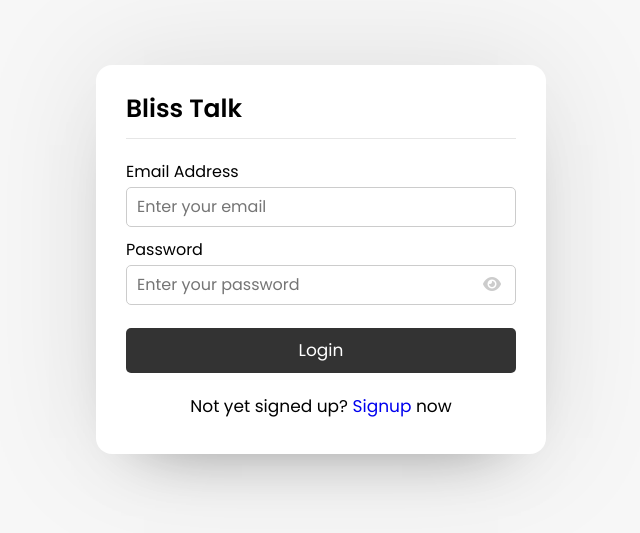
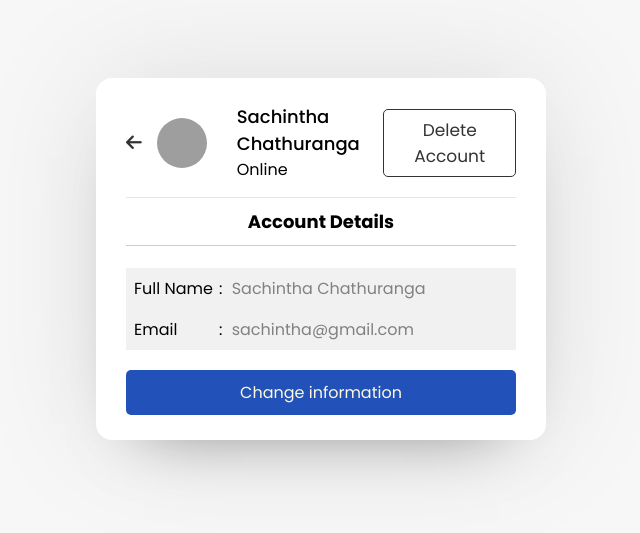
Before and after one commit to sachintha-chathuranga/Chat-App-Frontend, a React (Create React App) app: page /profile in a window 1280 px wide. Before the commit this address led to /login. Shown: the part 141-674 px from the top of the page, without its empty margins (319-959 px from the left). Built offline with nearby package versions, Linux system fonts and the light colour scheme; no server answers; grey boxes are pictures that could not be loaded.

Commit message:
add aws bucket feature to save image

```diff
--- a/src/apiCalls.js
+++ b/src/apiCalls.js
@@ -2,6 +2,7 @@ import axios from "axios";
 import { LoginFailure, LoginStart, LoginSuccess, LogOut, UpdateStart, UpdateFailure, ClearError } from "./context/AuthActions";
 
 const API_URL = process.env.REACT_APP_API_URL;
+const API_AWS_URL = process.env.REACT_APP_API_URL_AWS;
 
 export const loginCall = async (userCredintial, dispatch) =>{
     dispatch(LoginStart(userCredintial));
@@ -44,7 +45,7 @@ export const userDeleteCall = async (userCredintial, dispatch) =>{
     });
 }
 
-export const logOutCall = (userCredintial, dispatch) =>{
+export const logOutCall = async (userCredintial, dispatch) =>{
         axios.put(`${API_URL}${userCredintial.user_id}`, userCredintial).then(() =>{
             dispatch(LogOut());
             sessionStorage.removeItem("user");
@@ -55,3 +56,21 @@ export const logOutCall = (userCredintial, dispatch) =>{
 export const clearError = (dispatch) =>{
     dispatch(ClearError());
 }
+
+export const getSignRequest = async (file) =>{
+    try{
+        const res = await axios.get(`${API_AWS_URL}sign-s3?file_name=${encodeURIComponent(file.name)}&file_type=${file.type}`);
+        return res.data;
+    }catch(err){
+        return err.response.data;
+    }
+}
+
+export const uploadFile = async (file, signReq) =>{
+    try{
+        const res = await axios.put(signReq, file);
+        console.log(res.data);
+    }catch(err){
+        console.log(err);
+    }
+}
--- a/src/component/Friend.jsx
+++ b/src/component/Friend.jsx
@@ -4,6 +4,7 @@ import { AuthContext } from "../context/AuthContext";
 
 const API_URL = process.env.REACT_APP_API_URL;
 const PF = process.env.REACT_APP_PUBLIC_FOLDER;
+const imageUrl = process.env.REACT_APP_AWS_URL;
 
 export default function Friend({friend}) {
     const {user} = useContext(AuthContext);
@@ -21,7 +22,7 @@ export default function Friend({friend}) {
     return (
         <div className="friend">
             <div className="content">
-                <img src={PF+friend.profil_pic} alt="proPic" />
+                <img src={friend.profil_pic ? imageUrl+friend.profil_pic : PF+"default.png"} alt="proPic" />
                 <div className="details">
                     <span>{friend.fname+ " "+friend.lname}</span>
                     <p>{msg.message}</p>
--- a/src/component/Header.jsx
+++ b/src/component/Header.jsx
@@ -1,6 +1,7 @@
 import { useHistory } from 'react-router-dom/cjs/react-router-dom.min';
 
 const PF = process.env.REACT_APP_PUBLIC_FOLDER;
+const imageUrl = process.env.REACT_APP_AWS_URL;
 
 export default function Header(props) {
 
@@ -17,7 +18,7 @@ export default function Header(props) {
         <header>
             <div className="content">
                 <div className="back-icon" onClick={handleBack}><i className="fas fa-arrow-left"></i></div>
-                <img src={props.user.profil_pic && PF + props.user.profil_pic } alt="proPic" />
+                <img src={props.user.profil_pic ? imageUrl+props.user.profil_pic : PF + "default.png" } alt="proPic" />
                 <div className="details">
                     <span>{props.user.fname +" "+ props.user.lname}</span>
                     <p>{props.user.status ? "Online" : "Offline"}</p>
--- a/src/component/Incoming.jsx
+++ b/src/component/Incoming.jsx
@@ -1,9 +1,10 @@
 const PF = process.env.REACT_APP_PUBLIC_FOLDER;
+const imageUrl = process.env.REACT_APP_AWS_URL;
 
 export default function Incoming({msg, profil_pic}) {
     return (
         <div className="chat incoming">
-            <img src={PF+profil_pic} alt="" />
+            <img src={profil_pic ? imageUrl+profil_pic : PF+"default.png"} alt="proPic" />
             <div className="details">
                 <p>{msg}</p>
             </div>
--- a/src/component/Update.jsx
+++ b/src/component/Update.jsx
@@ -2,14 +2,15 @@
 import { CircularProgress } from '@material-ui/core';
 import { PermMedia } from '@material-ui/icons';
 import React, { useContext, useRef, useState } from 'react'
-import { userUpdateCall } from '../apiCalls';
+import { getSignRequest, uploadFile, userUpdateCall } from '../apiCalls';
 import { AuthContext } from '../context/AuthContext';
 import Header from './Header';
 
 export default function Update({toggleFrame, toggleWarning}) {
 
     const { user, isFetching, error, dispatch} = useContext(AuthContext);
-    const [file, setFile] = useState({});
+    const [file, setFile] = useState(null);
+    const [signedRequest, setsignedRequest] = useState("");
     const fname = useRef();
     const lname = useRef();
     const email = useRef();
@@ -25,13 +26,26 @@ export default function Update({toggleFrame, toggleWarning}) {
         lname.current.value && (data.lname = lname.current.value.trim());
         email.current.value && (data.email = email.current.value.trim());
         password.current.value && (data.password = password.current.value.trim());
-        file && (data.profil_pic = file.name);
+        file && (data.profil_pic = encodeURIComponent(file.name));
 
         userUpdateCall(data, dispatch).catch(err =>{
             alert(err);
             window.location.reload();
         });
+        file && uploadFile(file, signedRequest);
     }
+
+    const handleFile = (file) =>{
+        if(file){
+            setFile(file);
+            getSignRequest(file).then(res =>{
+                setsignedRequest(res.signedRequest);
+            }).catch(err =>{
+                console.log(err);
+            });
+        }
+    }
+
     return (
         <>
             <Header user={user} toggleFrame={toggleFrame} toggleWarning={toggleWarning}/>
@@ -62,7 +76,7 @@ export default function Update({toggleFrame, toggleWarning}) {
                     <label htmlFor="file" className="shareOption">
                         <PermMedia htmlColor="tomato" className="shareIcon" />
                         <span className="shareOptionText">Photo</span>
-                        <input style={{display:"none"}} type="file" id="file" accept=".png, .jpeg, .jpg" onChange={(e) => setFile(e.target.files[0])} />
+                        <input style={{display:"none"}} type="file" id="file" accept=".png, .jpeg, .jpg" onChange={(e) => handleFile(e.target.files[0])} />
                     </label>
                 </div>
                 <div className="field button">
--- a/src/context/AuthContext.js
+++ b/src/context/AuthContext.js
@@ -3,15 +3,15 @@ import AuthReducer from "./AuthReducer";
 
 
 export const INITIAL_STATE = {
-    // user: {
-    //     user_id: 1,
-    //     fname: "Sachintha",
-    //     lname: "Chathuranga",
-    //     email: "sachintha@gmail.com",
-    //     profil_pic: "default.png",
-    //     status: true
-    // },
-    user: JSON.parse(sessionStorage.getItem("user")),
+    user: {
+        user_id: 1,
+        fname: "Sachintha",
+        lname: "Chathuranga",
+        email: "sachintha@gmail.com",
+        profil_pic: "default.png",
+        status: true
+    },
+    // user: JSON.parse(sessionStorage.getItem("user")),
     isFetching: false,
     error: null
 }
--- a/src/pages/chat/Chat.jsx
+++ b/src/pages/chat/Chat.jsx
@@ -8,6 +8,7 @@ import { AuthContext } from '../../context/AuthContext';
 import './chat.css';
 const API_URL = process.env.REACT_APP_API_URL;
 const PF = process.env.REACT_APP_PUBLIC_FOLDER;
+const imageUrl = process.env.REACT_APP_AWS_URL;
 
 export default function Chat() {
 
@@ -76,7 +77,7 @@ export default function Chat() {
             <section className="chat-area">
                 <header>
                     <div className="back-icon" onClick={() => history.goBack() }><i className="fas fa-arrow-left"></i></div>
-                    <img src={PF + friend.profil_pic} alt="pro" />
+                    <img src={friend.profil_pic ? imageUrl+friend.profil_pic : PF+"default.png"} alt="pro" />
                     <div className="details">
                         <span>{friend.fname + " " + friend.lname}</span>
                         <p>{friend.status ? "Online" : "Offline"}</p>
--- a/src/pages/home/Home.jsx
+++ b/src/pages/home/Home.jsx
@@ -9,6 +9,7 @@ import './home.css';
 
 const API_URL = process.env.REACT_APP_API_URL;
 const PF = process.env.REACT_APP_PUBLIC_FOLDER;
+const imageUrl = process.env.REACT_APP_AWS_URL;
 
 export default function Home() {
 
@@ -48,7 +49,7 @@ export default function Home() {
             <section className="users">
                 <header>
                     <div className="content">
-                        <img src={user.profil_pic && PF + user.profil_pic } alt="proPic" />
+                        <img src={user.profil_pic ? imageUrl+user.profil_pic : PF + "default.png" } alt="proPic" />
                         <div className="details">
                             <span>{user.fname +" "+ user.lname}</span>
                             <p>{user.status ? "Online" : "Offline"}</p>
```
